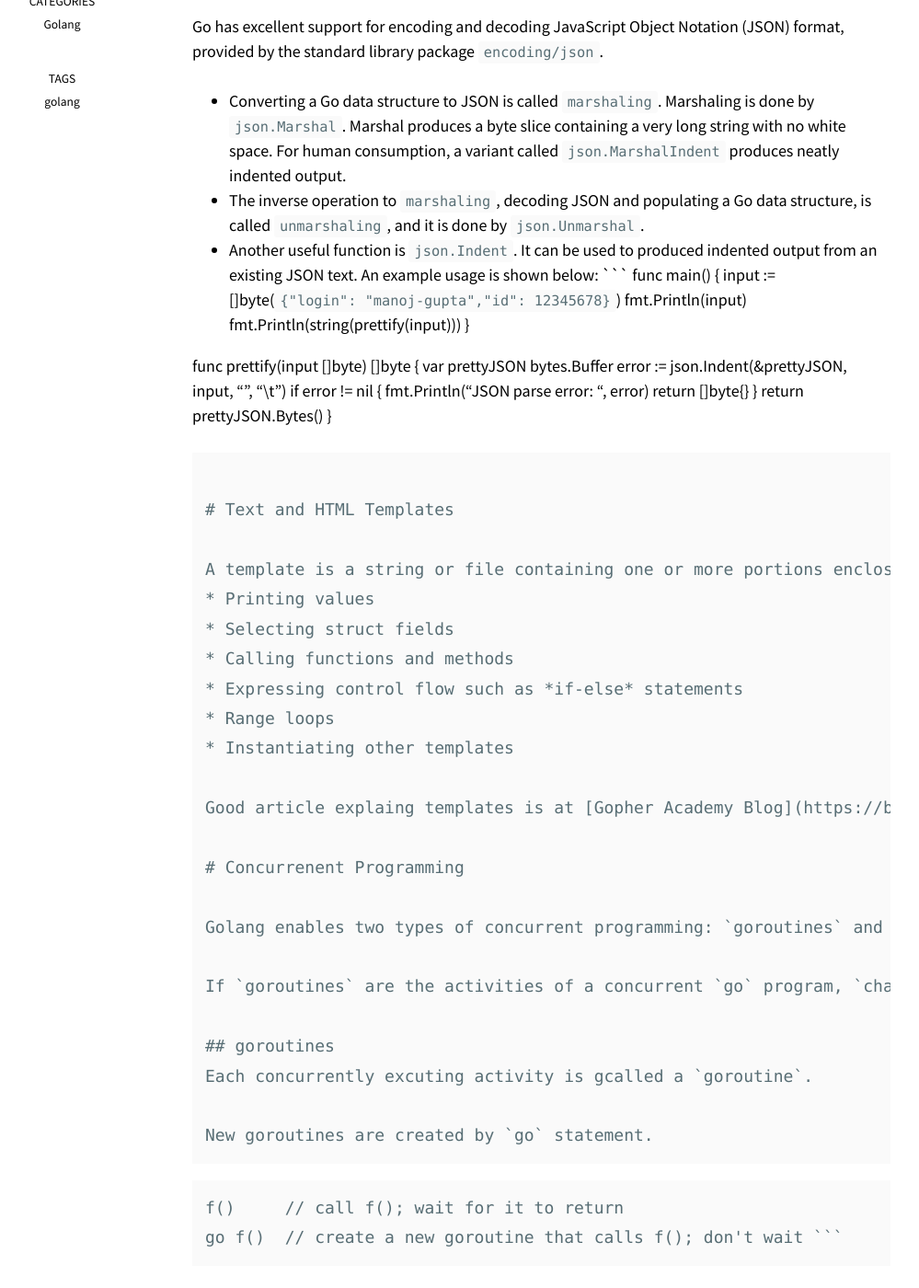
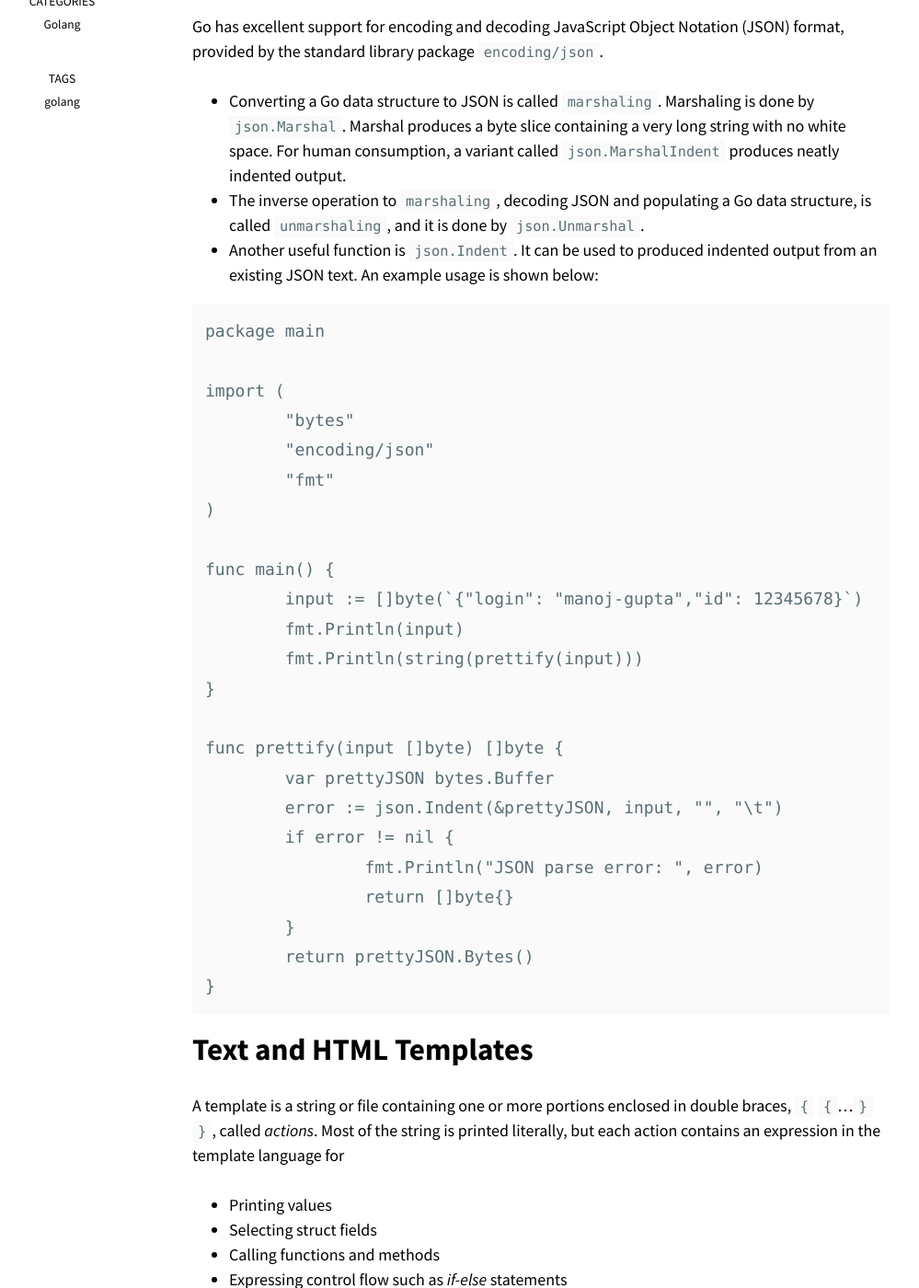
Before and after one commit to manoj-gupta/manoj-gupta.github.io, a Jekyll site: the page built from _posts/2022-12-17-Golang-Notes.md, in a window 1280 px wide and 1400 px high, scrolled down 709 px. Shown: the whole window at 92% size, without its empty margins (166-1165 px from the left). Built offline with Jekyll 4.4.1, drawn with Linux system fonts in a browser that asks for light colours; nearby versions of some CDN libraries; some of the changed text lies outside the part shown.

Commit message:
Update 2022-12-17-Golang-Notes.md

````diff
--- a/_posts/2022-12-17-Golang-Notes.md
+++ b/_posts/2022-12-17-Golang-Notes.md
@@ -18,7 +18,16 @@ Go has excellent support for encoding and decoding JavaScript Object Notation (J
 * Converting a Go data structure to JSON is called `marshaling`. Marshaling is done by `json.Marshal`. Marshal produces a byte slice containing a very long string with no white space. For human consumption, a variant called `json.MarshalIndent` produces neatly indented output.
 * The inverse operation to `marshaling`, decoding JSON and populating a Go data structure, is called `unmarshaling`, and it is done by `json.Unmarshal`.
 * Another useful function is `json.Indent`. It can be used to produced indented output from an existing JSON text. An example usage is shown below:
+
 ```
+package main
+
+import (
+	"bytes"
+	"encoding/json"
+	"fmt"
+)
+
 func main() {
 	input := []byte(`{"login": "manoj-gupta","id": 12345678}`)
 	fmt.Println(input)
````
